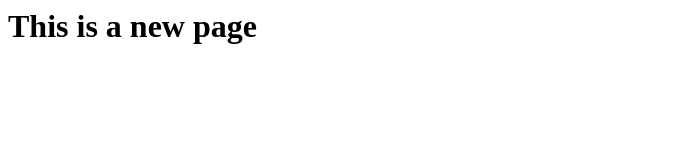
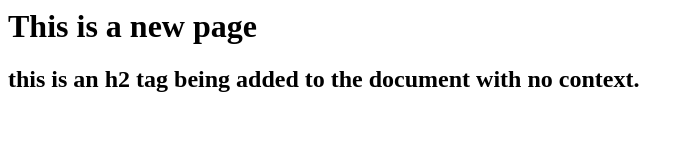
Before and after one commit to avangan/New-Project-8-31, a plain HTML site: page index.html in a window 1280 px wide. Shown: the whole page, without its empty margins (0-694 px from the left). Drawn offline with Linux system fonts and the light colour scheme.

Commit message:
adding h2 tag to the index.html with no specific context

```diff
--- a/index.html
+++ b/index.html
@@ -1 +1,2 @@
 <H1>This is a new page</H1>
+    <h2>this is an h2 tag being added to the document with no context.</h2>
```
